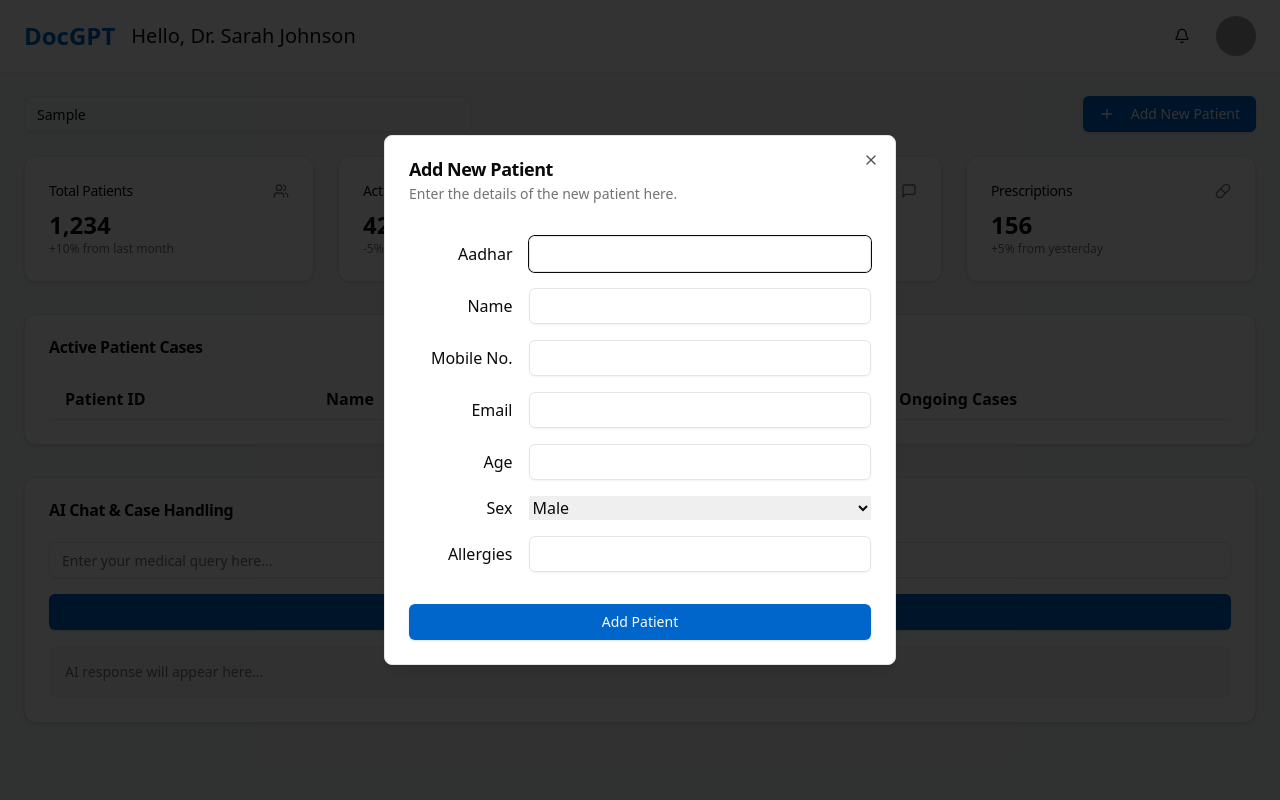
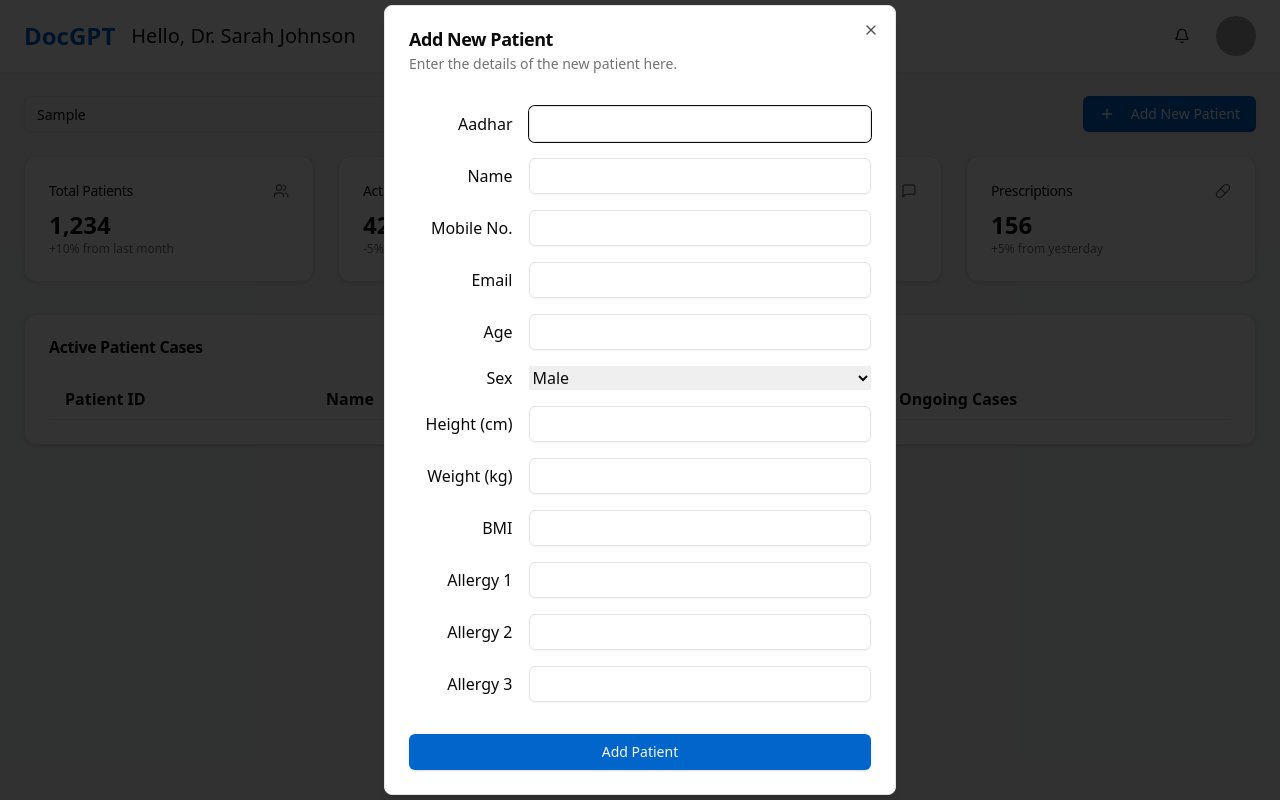
Before and after one commit to HiteshGhanchi/TheIlluminati_AB2_03, a Next.js app in the folder frontend/: page /dashboard in a window 1280 px wide. Both pictures are taken after typing "Sample" into the empty fields and a click on the button "Add New Patient". Built offline with nearby package versions, Linux system fonts and the light colour scheme; grey boxes are pictures that could not be loaded.

Commit message:
changes in add patient

```diff
--- a/frontend/app/dashboard/page.tsx
+++ b/frontend/app/dashboard/page.tsx
@@ -51,6 +51,22 @@ export default function DashboardPage() {
   const handlePatientClick = (patientId: string) => {
     router.push(`/patient/${patientId}`)
   }
+  const [height, setHeight] = useState(""); // in cm
+  const [weight, setWeight] = useState(""); // in kg
+  const [bmi, setBmi] = useState("");
+
+  const [allergies, setAllergies] = useState(["", "", ""]); // Three allergy fields
+
+  // Calculate BMI when height or weight changes
+  const calculateBMI = (h, w) => {
+    if (h && w) {
+      const heightInMeters = h / 100;
+      const bmiValue = (w / (heightInMeters * heightInMeters)).toFixed(2);
+      setBmi(bmiValue);
+    } else {
+      setBmi("");
+    }
+  };
 
   return (
     <div className="flex flex-col min-h-screen bg-gray-100">
@@ -157,12 +173,66 @@ export default function DashboardPage() {
                     <option>Other</option>
                   </select>
                 </div>
-                <div className="grid grid-cols-4 items-center gap-4">
-                  <label htmlFor="allergies" className="text-right">
-                    Allergies
-                  </label>
-                  <Input id="allergies" className="col-span-3" />
-                </div>
+                {/* Height */}
+          <div className="grid grid-cols-4 items-center gap-4">
+            <label htmlFor="height" className="text-right">Height (cm)</label>
+            <Input
+              id="height"
+              type="number"
+              className="col-span-3"
+              value={height}
+              onChange={(e) => {
+                setHeight(e.target.value);
+                calculateBMI(e.target.value, weight);
+              }}
+            />
+          </div>
+          {/* Weight */}
+          <div className="grid grid-cols-4 items-center gap-4">
+            <label htmlFor="weight" className="text-right">Weight (kg)</label>
+            <Input
+              id="weight"
+              type="number"
+              className="col-span-3"
+              value={weight}
+              onChange={(e) => {
+                setWeight(e.target.value);
+                calculateBMI(height, e.target.value);
+              }}
+            />
+          </div>
+          {/* BMI */}
+          <div className="grid grid-cols-4 items-center gap-4">
+            <label htmlFor="bmi" className="text-right">BMI</label>
+            <Input id="bmi" className="col-span-3" value={bmi} readOnly />
+          </div>
+
+                {/* Allergies */}
+          <div className="grid grid-cols-4 items-center gap-4">
+            <label className="text-right">Allergy 1</label>
+            <Input
+              className="col-span-3"
+              value={allergies[0]}
+              onChange={(e) => setAllergies([e.target.value, allergies[1], allergies[2]])}
+            />
+          </div>
+          <div className="grid grid-cols-4 items-center gap-4">
+            <label className="text-right">Allergy 2</label>
+            <Input
+              className="col-span-3"
+              value={allergies[1]}
+              onChange={(e) => setAllergies([allergies[0], e.target.value, allergies[2]])}
+            />
+          </div>
+          <div className="grid grid-cols-4 items-center gap-4">
+            <label className="text-right">Allergy 3</label>
+            <Input
+              className="col-span-3"
+              value={allergies[2]}
+              onChange={(e) => setAllergies([allergies[0], allergies[1], e.target.value])}
+            />
+          </div>
+
               </div>
               <Button type="submit">Add Patient</Button>
             </DialogContent>
@@ -250,7 +320,7 @@ export default function DashboardPage() {
           </CardContent>
         </Card>
 
-        {/* AI Chat & Case Handling */}
+        {/* AI Chat & Case Handling
         <Card>
           <CardHeader>
             <CardTitle>AI Chat & Case Handling</CardTitle>
@@ -267,7 +337,7 @@ export default function DashboardPage() {
               </div>
             </div>
           </CardContent>
-        </Card>
+        </Card> */}
       </main>
     </div>
   )
--- a/frontend/app/page.tsx
+++ b/frontend/app/page.tsx
@@ -53,9 +53,9 @@ export default function HealthcareLanding() {
             </Link>
           </nav>
           <div className="flex items-center gap-4">
-            <Button variant="outline" className="hidden md:flex">
+            {/* <Button variant="outline" className="hidden md:flex">
               Contact
-            </Button>
+            </Button> */}
             <Link href="/login">
               <Button>
                 Login
```
